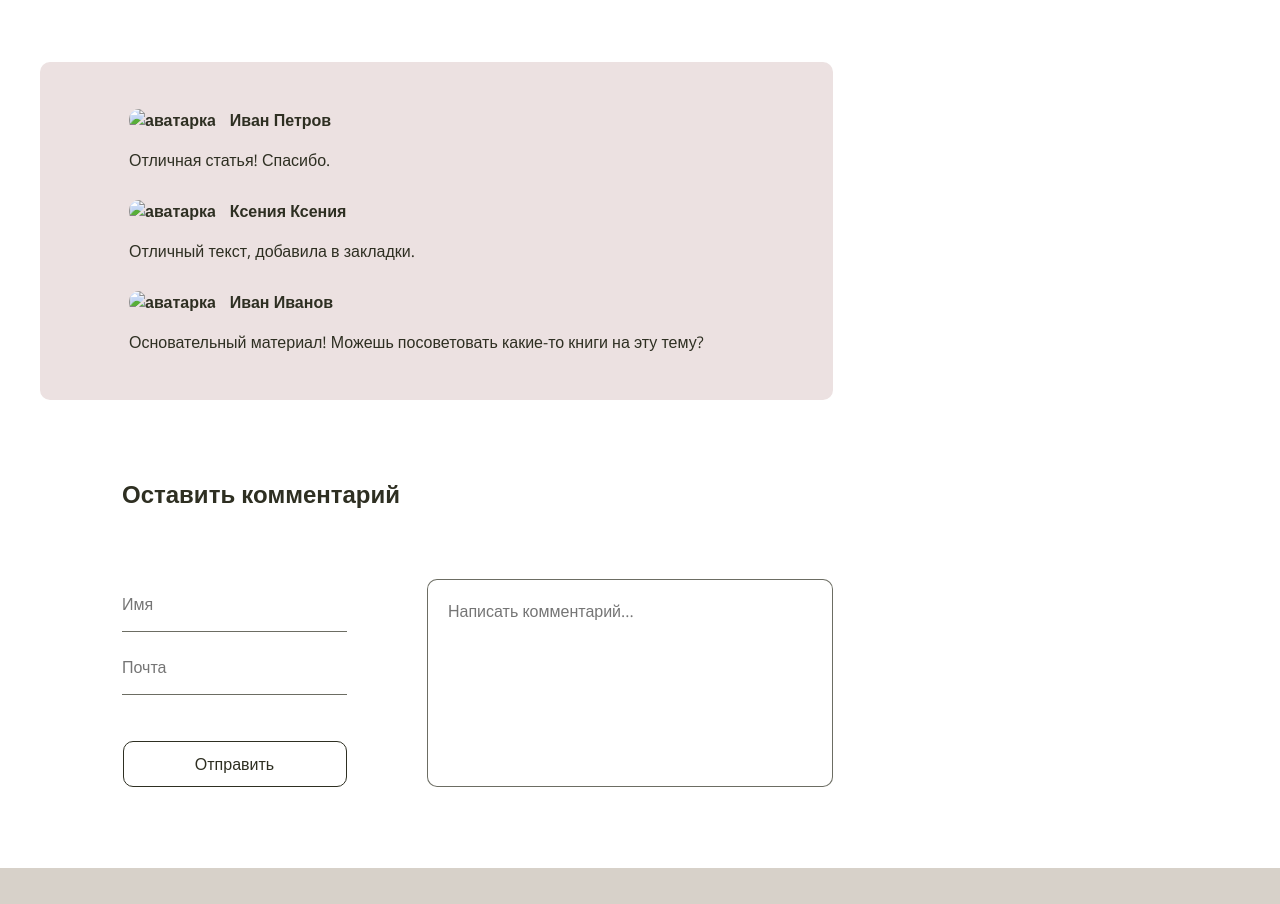
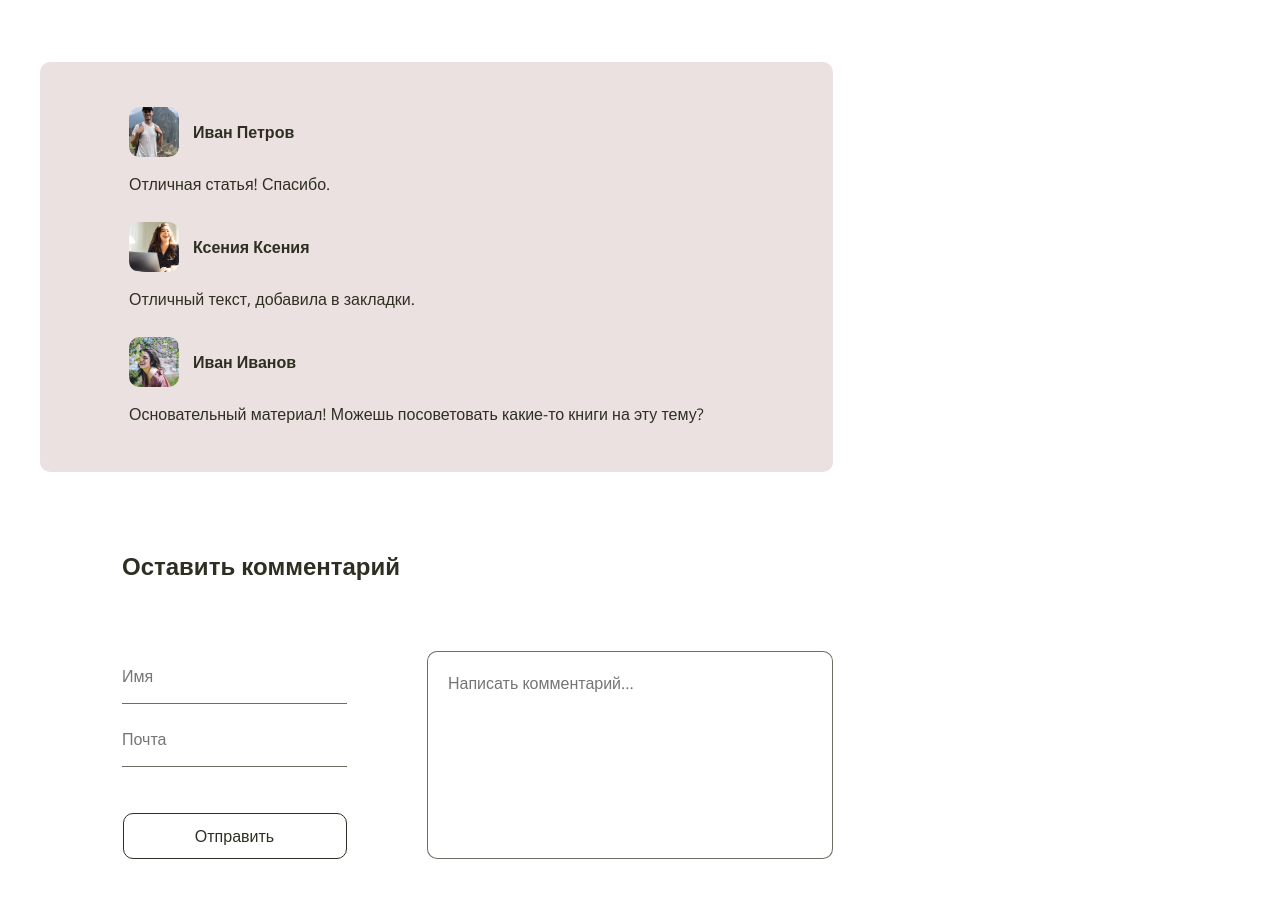
Before and after one commit to idaldu/html-academy_zaverstai, a plain HTML site: page article.html in a window 1280 px wide. Shown: the part 2075-2979 px from the top of the page. Drawn offline with nearby package versions, Linux system fonts and the light colour scheme; the site is published under a folder, as on GitHub Pages, so addresses that start at the root find nothing; a web font is replaced by a local one.

Commit message:
Правки путей изображений, добавил иконку в head

```diff
--- a/article.html
+++ b/article.html
@@ -2,7 +2,8 @@
 <html lang="ru">
 <head>
 	<meta charset="UTF-8">
-	<meta name="viewport" content="width=device-width, initial-scale=1.0">
+  <meta name="viewport" content="width=device-width, initial-scale=1.0">
+  <link rel="icon" href="img/happy.svg">
 	<link rel="stylesheet" type="text/css" href="css/main.css">
 	<link href="https://fonts.googleapis.com/css2?family=Open+Sans:ital,wght@0,400;0,700;1,400&family=Spectral+SC:wght@700&display=swap" rel="stylesheet">
 	<title>Anne Sweet</title>
@@ -102,21 +103,21 @@
           <ul class="wrapper-comments">
             <li>
               <div class="comment-header">
-                <img src="/img/page-2/avatar-1.png" alt="аватарка">
+                <img src="img/page-2/avatar-1.png" alt="аватарка">
                 <p>Иван Петров</p>
               </div>
               <p>Отличная статья! Спасибо.</p>
             </li>
             <li>
               <div class="comment-header">
-                <img src="/img/page-2/avatar-2.png" alt="аватарка">
+                <img src="img/page-2/avatar-2.png" alt="аватарка">
                 <p>Ксения Ксения</p>
               </div>
               <p>Отличный текст, добавила в закладки.</p>
             </li>
             <li>
               <div class="comment-header">
-                <img src="/img/page-2/avatar-3.png" alt="аватарка">
+                <img src="img/page-2/avatar-3.png" alt="аватарка">
                 <p>Иван Иванов</p>
               </div>
               <p>Основательный материал! Можешь посоветовать какие-то книги на эту тему?</p>
--- a/js/comment.js
+++ b/js/comment.js
@@ -20,7 +20,7 @@ commentForm.onsubmit = function (evt) {
 
     newCommentName.textContent = inputName.value;
     newCommentText.textContent = InputText.value;
-    newAvatar.setAttribute('src', '/img/page-2/avatar-2.png');
+    newAvatar.setAttribute('src', 'img/unauthorized.png');
 
     wrappComments.append(newElement);
     InputText.value = "";
```
Also changed, not shown: index.html (+2 -1 lines), img/happy.svg (added), img/unauthorized.png (added).
